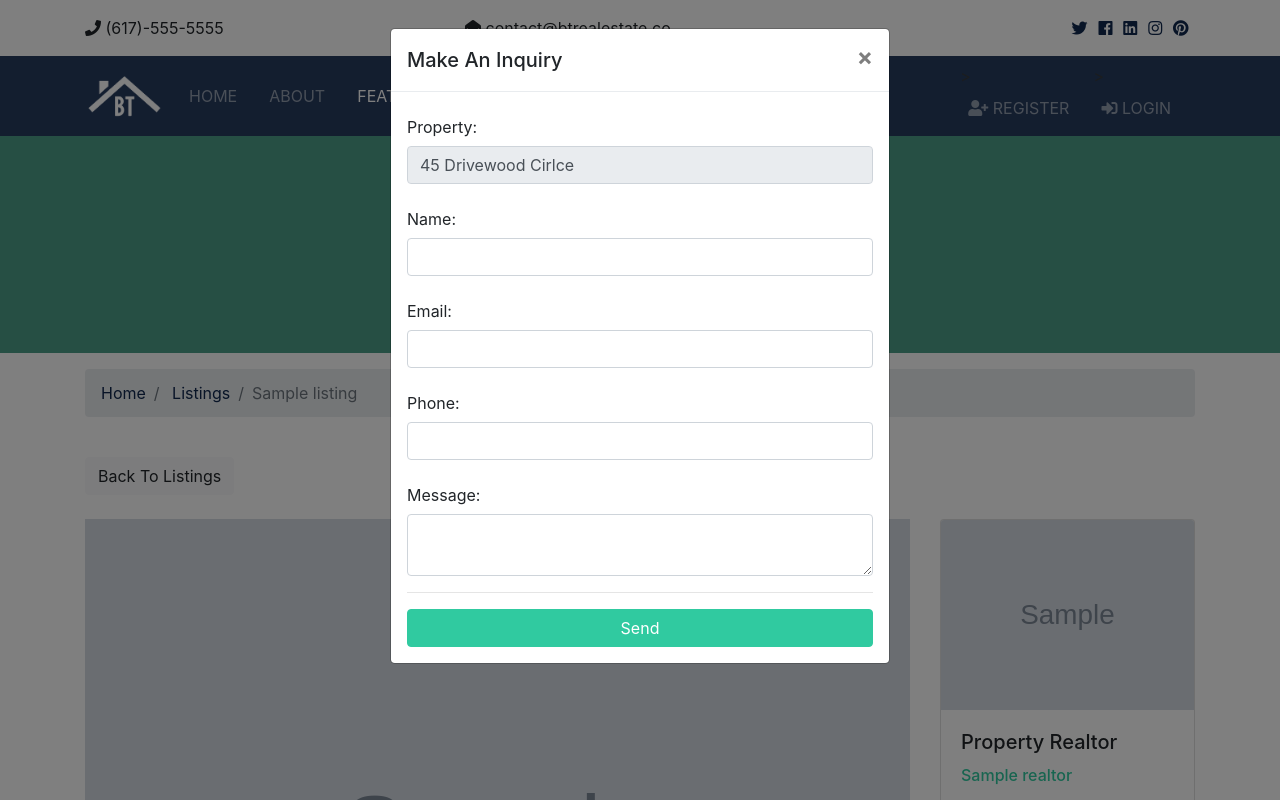
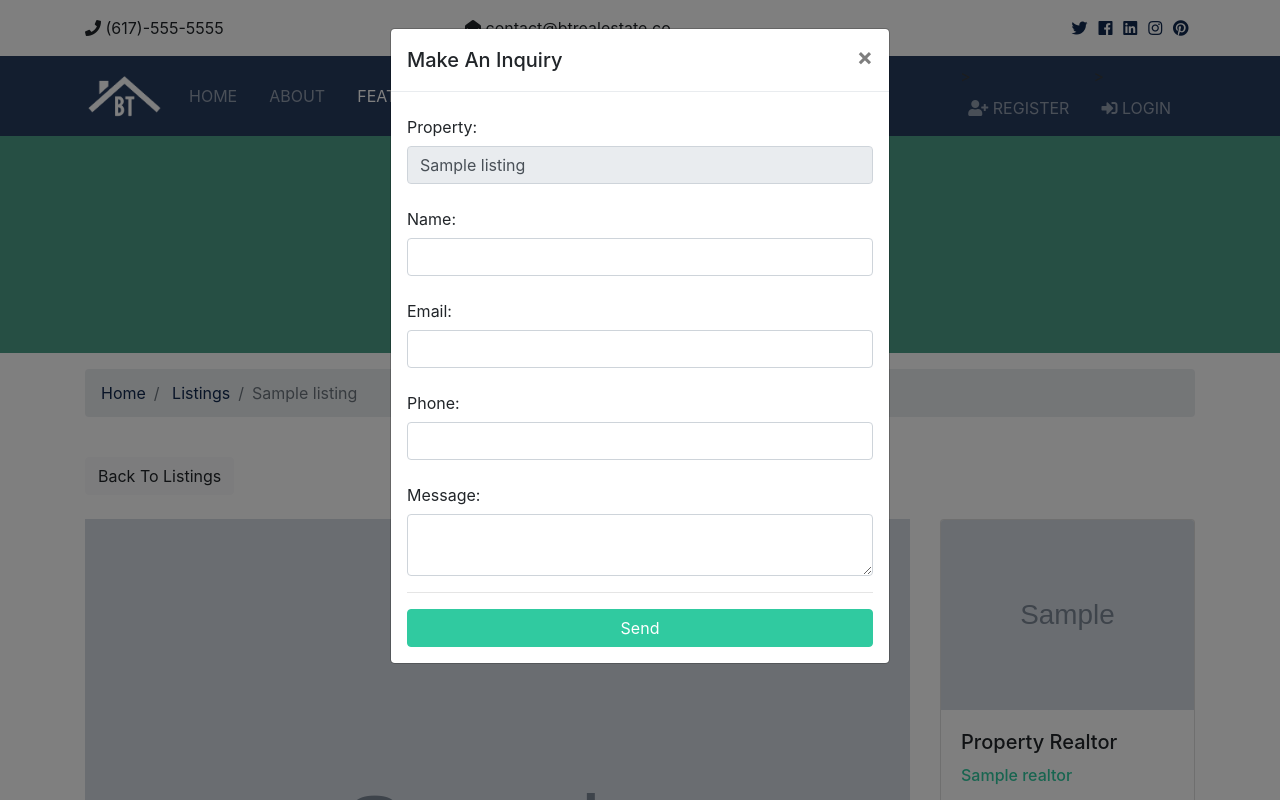
Before and after one commit to Peyman627/btre, a Django app: page /listings/1 in a window 1280 px wide, after a click on "Make An Inquiry". Run offline with Django 3.2, Linux system fonts and the light colour scheme; tables that the repository leaves empty hold one stand-in row (values such as "Sample post"); grey boxes marked "Sample" are stand-in pictures; some libraries are stand-ins or nearby versions.

Commit message:
form listing.html file edited

```diff
--- a/templates/listings/listing.html
+++ b/templates/listings/listing.html
@@ -170,18 +170,28 @@
                 </button>
             </div>
             <div class="modal-body">
-                <form>
+                <form action="{% url 'contact' %}" method="POST">
+                    {% csrf_token %}
+                    {% if user.is_authenticated %}
+                    <input type="hidden" name="user_id" value="{{ user.id }}">
+                    {% else %}
+                    <input type="hidden" name="user_id" value="0">
+                    {% endif %}
+                    <input type="hidden" name="realtor_email" value="{{ listing.realtor.email }}">
+                    <input type="hidden" name="listing_id" value="{{ listing.id }}">
                     <div class="form-group">
                         <label for="property_name" class="col-form-label">Property:</label>
-                        <input type="text" name="listing" class="form-control" value="45 Drivewood Cirlce" disabled>
+                        <input type="text" name="listing" class="form-control" value="{{ listing.title }}" disabled>
                     </div>
                     <div class="form-group">
                         <label for="name" class="col-form-label">Name:</label>
-                        <input type="text" name="name" class="form-control" required>
+                        <input type="text" name="name" class="form-control" {% if user.is_authenticated %}
+                            value="{{ user.name }}" {% endif %} required>
                     </div>
                     <div class="form-group">
                         <label for="email" class="col-form-label">Email:</label>
-                        <input type="email" name="email" class="form-control" required>
+                        <input type="email" name="email" class="form-control" {% if user.is_authenticated %}
+                            value="{{ user.email }}" {% endif %} required>
                     </div>
                     <div class="form-group">
                         <label for="phone" class="col-form-label">Phone:</label>
```
